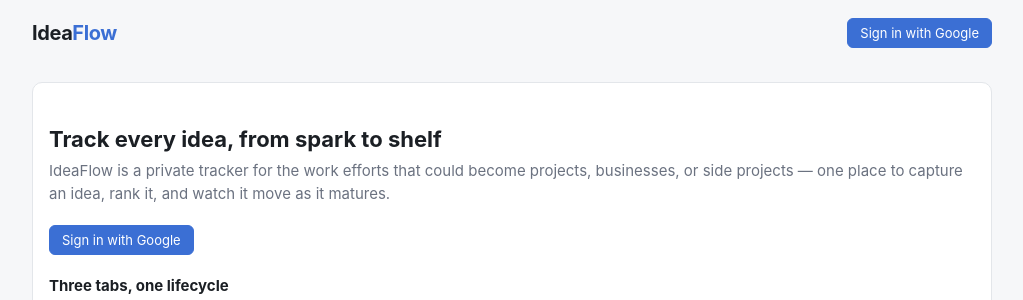
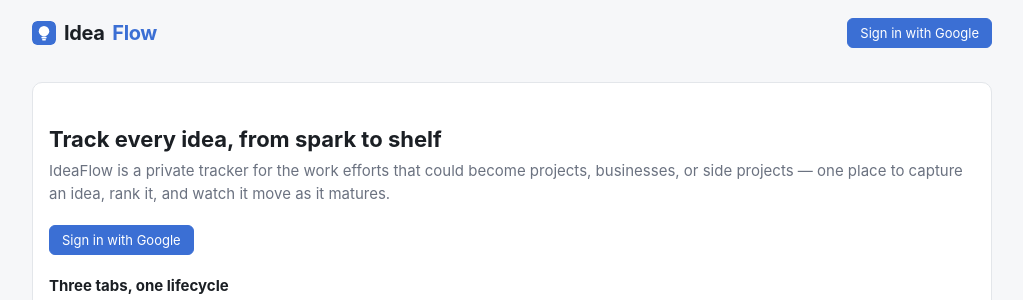
Before and after one commit to bzeitner/IdeaFlow, a Django app: page /?next=/archive/ in a window 1280 px wide. Shown: the top 300 px of the page, without its empty margins (128-1151 px from the left). Run offline with Django 5.2, Linux system fonts and the light colour scheme; some libraries are stand-ins or nearby versions.

Commit message:
Add an IdeaFlow site icon (favicon + wordmark mark)
An SVG favicon — a white lightbulb on the brand blue — wired into the page
head, and shown next to the "IdeaFlow" wordmark in the top bar.

Co-Authored-By: Claude Opus 4.8 <noreply@anthropic.com>

```diff
--- a/ideas/static/ideas/app.css
+++ b/ideas/static/ideas/app.css
@@ -24,7 +24,9 @@ main { max-width: 1000px; margin: 0 auto; padding: 24px 20px 60px; }
   display: flex; align-items: center; justify-content: space-between;
   max-width: 1000px; margin: 0 auto; padding: 18px 20px 10px;
 }
-.brand { font-size: 20px; font-weight: 700; text-decoration: none; color: var(--ink); letter-spacing: -.02em; }
+.brand { font-size: 20px; font-weight: 700; text-decoration: none; color: var(--ink); letter-spacing: -.02em;
+  display: inline-flex; align-items: center; gap: 8px; }
+.brand-icon { display: block; border-radius: 5px; }
 .brand span { color: var(--accent); }
 .topbar-actions { display: flex; gap: 8px; align-items: center; }
 .logout-form, .google-signin-form { display: inline; margin: 0; }
--- a/ideas/templates/ideas/base.html
+++ b/ideas/templates/ideas/base.html
@@ -4,11 +4,13 @@
   <meta charset="utf-8">
   <meta name="viewport" content="width=device-width, initial-scale=1">
   <title>{% block title %}IdeaFlow{% endblock %}</title>
+  <link rel="icon" href="{% static 'ideas/favicon.svg' %}" type="image/svg+xml">
   <link rel="stylesheet" href="{% static 'ideas/app.css' %}">
 </head>
 <body>
   <header class="topbar">
-    <a class="brand" href="{% url 'ideas:home' %}">Idea<span>Flow</span></a>
+    <a class="brand" href="{% url 'ideas:home' %}">
+      <img class="brand-icon" src="{% static 'ideas/favicon.svg' %}" alt="" width="24" height="24">Idea<span>Flow</span></a>
     <span class="topbar-actions">
       {% if user.is_authenticated %}
         {% if user.profile.role_admin %}
```
Also changed, not shown: ideas/static/ideas/favicon.svg (added).
